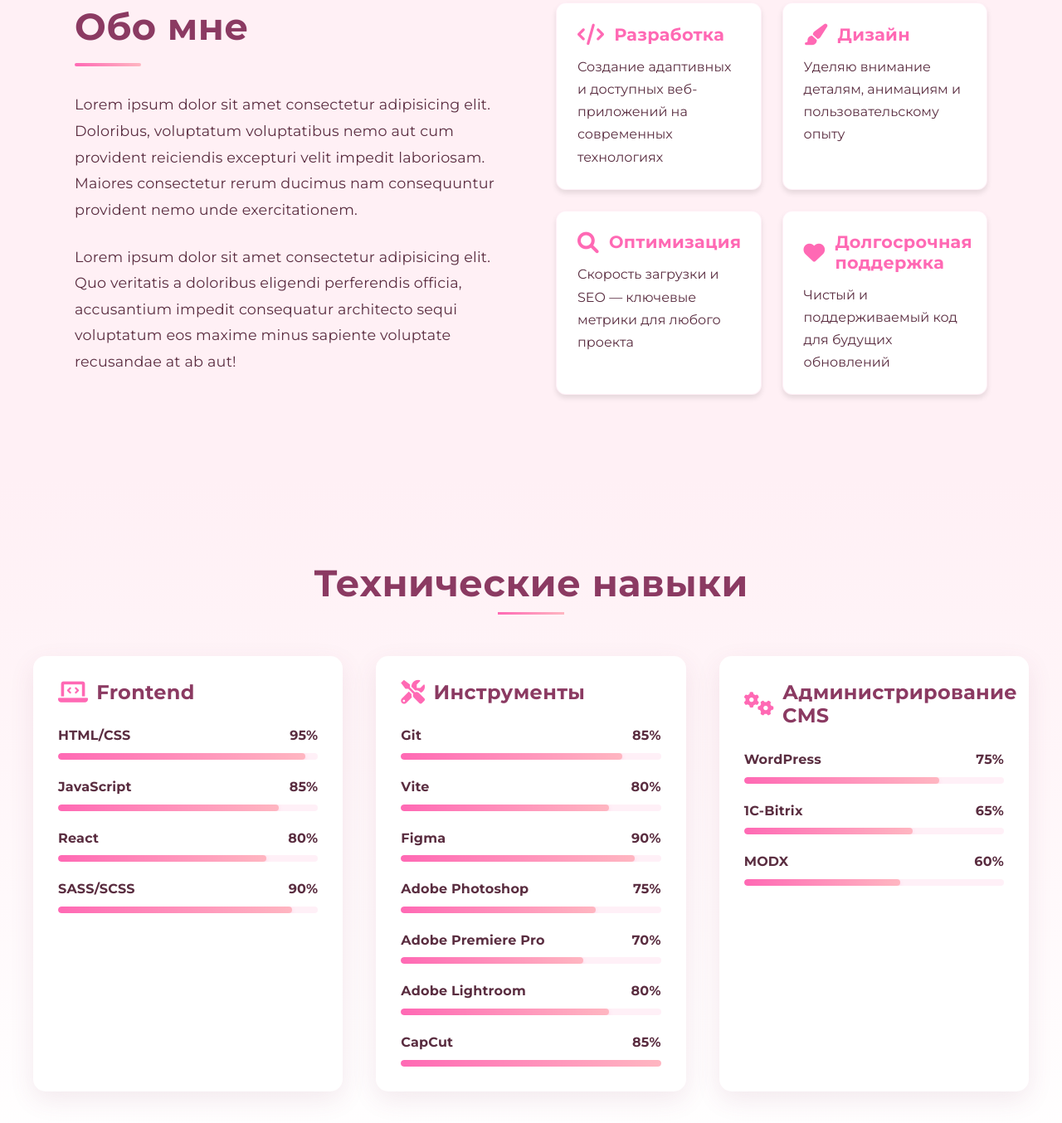
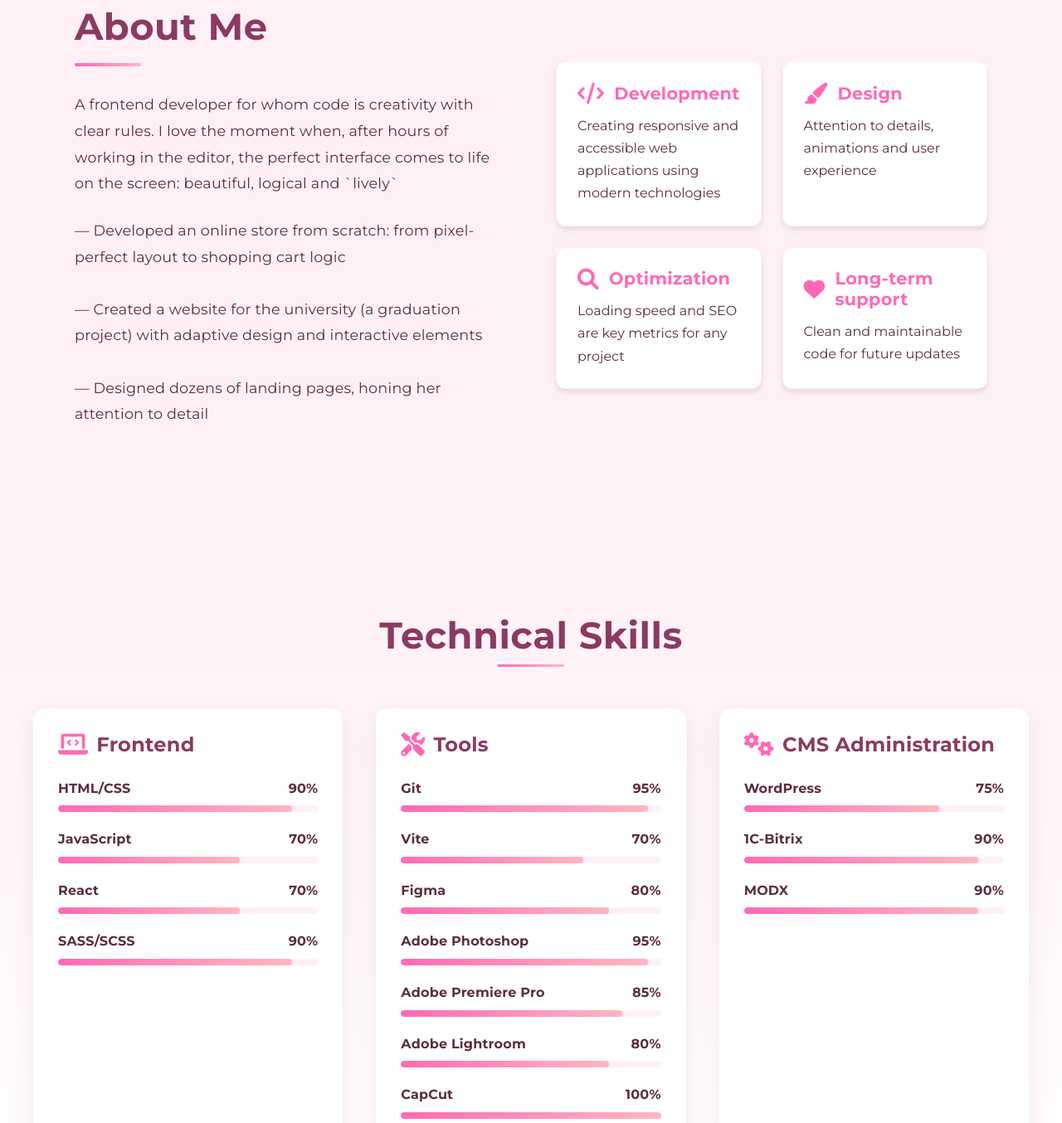
Before and after one commit to geliusgelius/my-portfolio, a plain HTML site: page index.html in a window 1280 px wide. Shown: the part 897-2251 px from the top of the page at 83% size. Drawn offline with Linux system fonts and the light colour scheme.

Commit message:
add about and info + fix translate

```diff
--- a/index.html
+++ b/index.html
@@ -79,16 +79,12 @@
           <div class="about__text">
             <h2 data-i18n="about.title">Обо мне</h2>
             <p data-i18n="about.text1">
-              Lorem ipsum dolor sit amet consectetur adipisicing elit.
-              Doloribus, voluptatum voluptatibus nemo aut cum provident
-              reiciendis excepturi velit impedit laboriosam. Maiores consectetur
-              rerum ducimus nam consequuntur provident nemo unde exercitationem.
+              Фронтенд-разработчик, для которого код — это творчество с чёткими правилами. Обожаю момент, когда после часов работы в редакторе на экране оживает идеальный интерфейс: красивый, логичный и «живой».
             </p>
-            <p data-i18n="about.text2">
-              Lorem ipsum dolor sit amet consectetur adipisicing elit. Quo
-              veritatis a doloribus eligendi perferendis officia, accusantium
-              impedit consequatur architecto sequi voluptatum eos maxime minus
-              sapiente voluptate recusandae at ab aut!
+            <p data-i18n="about.text2" data-multiline>
+— Разработала интернет-магазин с нуля: от pixel-perfect вёрстки до логики корзины <br>
+— Создала сайт для университета (дипломный проект) с адаптивным дизайном и интерактивными элементами<br>
+— Верстала десятки лендингов, оттачивая внимание к деталям
             </p>
           </div>
 
@@ -137,30 +133,30 @@
             <div class="skills__item">
               <div class="skills__label">
                 <span>HTML/CSS</span>
-                <span>95%</span>
+                <span>90%</span>
               </div>
               <div class="skills__progress">
-                <div class="skills__progress-bar" style="width: 95%"></div>
+                <div class="skills__progress-bar" style="width: 90%"></div>
               </div>
             </div>
 
             <div class="skills__item">
               <div class="skills__label">
                 <span>JavaScript</span>
-                <span>85%</span>
+                <span>70%</span>
               </div>
               <div class="skills__progress">
-                <div class="skills__progress-bar" style="width: 85%"></div>
+                <div class="skills__progress-bar" style="width: 70%"></div>
               </div>
             </div>
 
             <div class="skills__item">
               <div class="skills__label">
                 <span>React</span>
-                <span>80%</span>
+                <span>70%</span>
               </div>
               <div class="skills__progress">
-                <div class="skills__progress-bar" style="width: 80%"></div>
+                <div class="skills__progress-bar" style="width: 70%"></div>
               </div>
             </div>
 
@@ -182,16 +178,26 @@
             <div class="skills__item">
               <div class="skills__label">
                 <span>Git</span>
-                <span>85%</span>
+                <span>95%</span>
               </div>
               <div class="skills__progress">
-                <div class="skills__progress-bar" style="width: 85%"></div>
+                <div class="skills__progress-bar" style="width: 95%"></div>
               </div>
             </div>
 
             <div class="skills__item">
               <div class="skills__label">
                 <span>Vite</span>
+                <span>70%</span>
+              </div>
+              <div class="skills__progress">
+                <div class="skills__progress-bar" style="width: 70%"></div>
+              </div>
+            </div>
+
+            <div class="skills__item">
+              <div class="skills__label">
+                <span>Figma</span>
                 <span>80%</span>
               </div>
               <div class="skills__progress">
@@ -201,31 +207,21 @@
 
             <div class="skills__item">
               <div class="skills__label">
-                <span>Figma</span>
-                <span>90%</span>
+                <span>Adobe Photoshop</span>
+                <span>95%</span>
               </div>
               <div class="skills__progress">
-                <div class="skills__progress-bar" style="width: 90%"></div>
-              </div>
-            </div>
-
-            <div class="skills__item">
-              <div class="skills__label">
-                <span>Adobe Photoshop</span>
-                <span>75%</span>
-              </div>
-              <div class="skills__progress">
-                <div class="skills__progress-bar" style="width: 75%"></div>
+                <div class="skills__progress-bar" style="width: 95%"></div>
               </div>
             </div>
 
             <div class="skills__item">
               <div class="skills__label">
                 <span>Adobe Premiere Pro</span>
-                <span>70%</span>
+                <span>85%</span>
               </div>
               <div class="skills__progress">
-                <div class="skills__progress-bar" style="width: 70%"></div>
+                <div class="skills__progress-bar" style="width: 85%"></div>
               </div>
             </div>
 
@@ -242,7 +238,7 @@
             <div class="skills__item">
               <div class="skills__label">
                 <span>CapCut</span>
-                <span>85%</span>
+                <span>100%</span>
               </div>
               <div class="skills__progress">
                 <div class="skills__progress-bar" style="width: 100%"></div>
@@ -267,20 +263,20 @@
             <div class="skills__item">
               <div class="skills__label">
                 <span>1C-Bitrix</span>
-                <span>65%</span>
+                <span>90%</span>
               </div>
               <div class="skills__progress">
-                <div class="skills__progress-bar" style="width: 65%"></div>
+                <div class="skills__progress-bar" style="width: 90%"></div>
               </div>
             </div>
 
             <div class="skills__item">
               <div class="skills__label">
                 <span>MODX</span>
-                <span>60%</span>
+                <span>90%</span>
               </div>
               <div class="skills__progress">
-                <div class="skills__progress-bar" style="width: 60%"></div>
+                <div class="skills__progress-bar" style="width: 90%"></div>
               </div>
             </div>
           </div>
--- a/js/language.js
+++ b/js/language.js
@@ -13,9 +13,10 @@ document.addEventListener("DOMContentLoaded", function () {
       "loader.text": "Loading...",
       "about.title": "About Me",
       "about.text1":
-        "Lorem ipsum dolor sit amet consectetur adipisicing elit. Doloribus, voluptatum voluptatibus nemo aut cum provident reiciendis excepturi velit impedit laboriosam. Maiores consectetur rerum ducimus nam consequuntur provident nemo unde exercitationem.",
-      "about.text2":
-        "Lorem ipsum dolor sit amet consectetur adipisicing elit. Quo veritatis a doloribus eligendi perferendis officia, accusantium impedit consequatur architecto sequi voluptatum eos maxime minus sapiente voluptate recusandae at ab aut!",
+        "A frontend developer for whom code is creativity with clear rules. I love the moment when, after hours of working in the editor, the perfect interface comes to life on the screen: beautiful, logical and `lively`",
+      "about.text2": `— Developed an online store from scratch: from pixel-perfect layout to shopping cart logic \n
+         — Created a website for the university (a graduation project) with adaptive design and interactive elements  \n
+         — Designed dozens of landing pages, honing her attention to detail`,
       "about.skills.development.title": "Development",
       "about.skills.development.text":
         "Creating responsive and accessible web applications using modern technologies",
@@ -75,9 +76,10 @@ document.addEventListener("DOMContentLoaded", function () {
       "loader.text": "Загрузка...",
       "about.title": "Обо мне",
       "about.text1":
-        "Lorem ipsum dolor sit amet consectetur adipisicing elit. Doloribus, voluptatum voluptatibus nemo aut cum provident reiciendis excepturi velit impedit laboriosam. Maiores consectetur rerum ducimus nam consequuntur provident nemo unde exercitationem.",
-      "about.text2":
-        "Lorem ipsum dolor sit amet consectetur adipisicing elit. Quo veritatis a doloribus eligendi perferendis officia, accusantium impedit consequatur architecto sequi voluptatum eos maxime minus sapiente voluptate recusandae at ab aut!",
+        "Фронтенд-разработчик, для которого код — это творчество с чёткими правилами. Обожаю момент, когда после часов работы в редакторе на экране оживает идеальный интерфейс: красивый, логичный и «живой».",
+      "about.text2": `— Разработала интернет-магазин с нуля: от pixel-perfect вёрстки до логики корзины \n
+         — Создала сайт для университета (дипломный проект) с адаптивным дизайном и интерактивными элементами \n
+         — Верстала десятки лендингов, оттачивая внимание к деталям`,
       "about.skills.development.title": "Разработка",
       "about.skills.development.text":
         "Создание адаптивных и доступных веб-приложений на современных технологиях",
@@ -123,15 +125,26 @@ document.addEventListener("DOMContentLoaded", function () {
       "easter_egg.time_prefix": "Время:",
       "easter_egg.seconds": "с",
       "easter_egg.start_button": "Начать игру",
-      "footer.copyright": "Сделано Ангелиной Смирновой с любовью ❤️",
+      "footer.copyright": "Сделала Ангелина Смирнова с любовью ❤️",
     },
   };
 
   class LanguageSwitcher {
     constructor() {
-      this.currentLang = localStorage.getItem("language") || "ru";
+      this.currentLang = this.getSavedLanguage();
       this.initElements();
+      this.initServiceWorker();
       this.setLanguage(this.currentLang);
+      this.addDynamicContentHandlers();
+    }
+
+    getSavedLanguage() {
+      // Проверяем предпочтения браузера, если язык не сохранен
+      const savedLang = localStorage.getItem("language");
+      if (savedLang) return savedLang;
+
+      const browserLang = navigator.language.split("-")[0];
+      return translations[browserLang] ? browserLang : "ru";
     }
 
     initElements() {
@@ -139,32 +152,129 @@ document.addEventListener("DOMContentLoaded", function () {
       this.languageBtns.forEach((btn) => {
         btn.addEventListener("click", () => this.setLanguage(btn.dataset.lang));
       });
+
+      // Добавляем кнопку "Копировать email"
+      this.copyEmailBtn = document.querySelector(".copy-email");
+      if (this.copyEmailBtn) {
+        this.copyEmailBtn.addEventListener("click", this.copyEmail.bind(this));
+      }
+    }
+
+    initServiceWorker() {
+      // Регистрация Service Worker для оффлайн-работы
+      if ("serviceWorker" in navigator) {
+        navigator.serviceWorker
+          .register("/sw.js")
+          .then((reg) => console.log("ServiceWorker registered"))
+          .catch((err) => console.log("ServiceWorker not registered", err));
+      }
+    }
+
+    addDynamicContentHandlers() {
+      // Обработка многострочного текста
+      document.querySelectorAll("[data-multiline]").forEach((el) => {
+        const key = el.getAttribute("data-i18n");
+        if (translations[this.currentLang]?.[key]) {
+          el.innerHTML = translations[this.currentLang][key].replace(
+            /\n/g,
+            "<br>"
+          );
+        }
+      });
+    }
+
+    copyEmail() {
+      const email = "your.email@example.com"; // Замените на реальный email
+      navigator.clipboard.writeText(email).then(() => {
+        const copiedText =
+          translations[this.currentLang]["contacts.email.copied"];
+        this.copyEmailBtn.textContent = copiedText;
+        setTimeout(() => {
+          this.copyEmailBtn.textContent =
+            translations[this.currentLang]["contacts.email.text"];
+        }, 2000);
+      });
     }
 
     setLanguage(lang) {
       this.currentLang = lang;
       localStorage.setItem("language", lang);
       document.documentElement.lang = lang;
+      document.title = translations[lang].title;
 
+      this.updateActiveButtons(lang);
+      this.translateAll();
+      this.updateMetaTags(lang);
+    }
+
+    updateActiveButtons(lang) {
       this.languageBtns.forEach((btn) => {
         btn.classList.toggle("active", btn.dataset.lang === lang);
       });
+    }
 
-      this.translateAll();
+    updateMetaTags(lang) {
+      // Обновляем мета-теги для SEO
+      const metaDesc = document.querySelector('meta[name="description"]');
+      if (metaDesc) {
+        metaDesc.content =
+          translations[lang].metaDescription ||
+          "Портфолио фронтенд-разработчика Ангелины Смирновой";
+      }
     }
 
     translateAll() {
       document.querySelectorAll("[data-i18n]").forEach((el) => {
         const key = el.getAttribute("data-i18n");
-        if (
-          translations[this.currentLang] &&
-          translations[this.currentLang][key]
-        ) {
-          el.textContent = translations[this.currentLang][key];
+        const translation = translations[this.currentLang]?.[key];
+
+        if (translation) {
+          // Для элементов с атрибутом data-multiline сохраняем переносы строк
+          if (el.hasAttribute("data-multiline")) {
+            el.innerHTML = translation.replace(/\n/g, "<br>");
+          }
+          // Стандартная обработка для других элементов
+          else if (el.tagName === "INPUT" || el.tagName === "TEXTAREA") {
+            el.value = translation;
+          } else if (el.hasAttribute("placeholder")) {
+            el.setAttribute("placeholder", translation);
+          } else if (el.hasAttribute("alt")) {
+            el.setAttribute("alt", translation);
+          } else {
+            el.textContent = translation;
+          }
         }
       });
     }
   }
 
+  // Инициализация анимаций при загрузке
+  function initAnimations() {
+    const observer = new IntersectionObserver(
+      (entries) => {
+        entries.forEach((entry) => {
+          if (entry.isIntersecting) {
+            entry.target.classList.add("animate");
+          }
+        });
+      },
+      { threshold: 0.1 }
+    );
+
+    document.querySelectorAll(".animate-on-scroll").forEach((el) => {
+      observer.observe(el);
+    });
+  }
+
+  // Запускаем все
   new LanguageSwitcher();
+  initAnimations();
+
+  // Добавляем обработчик для Easter Egg
+  const secretElement = document.querySelector(".secret-element");
+  if (secretElement) {
+    secretElement.addEventListener("click", () => {
+      window.location.href = "#easter-egg";
+    });
+  }
 });
```
